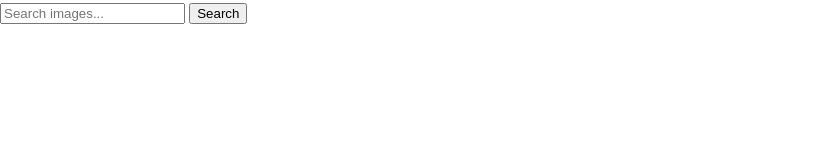
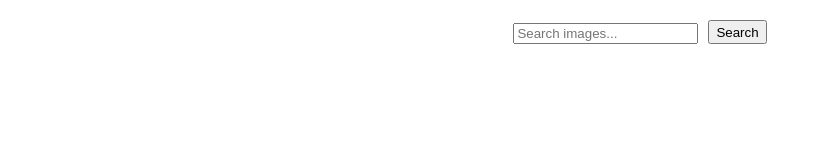
Before and after one commit to AlexandrPavlenko-ctrl/goit-js-hw-11, a website built with Vite: page src/index.html in a window 1280 px wide. Shown: the whole page, without its empty margins (0-830 px from the left). Built offline with nearby package versions, Linux system fonts and the light colour scheme; what simplelightbox would draw is missing.

Commit message:
forma fix

```diff
--- a/src/index.html
+++ b/src/index.html
@@ -9,7 +9,7 @@
   </head>
   <body>
     <main>
-      <form class="search-form">
+      <form class="form search-form">
         <label>
           <input type="text" name="search-text" placeholder="Search images..." required>
         </label>
```
